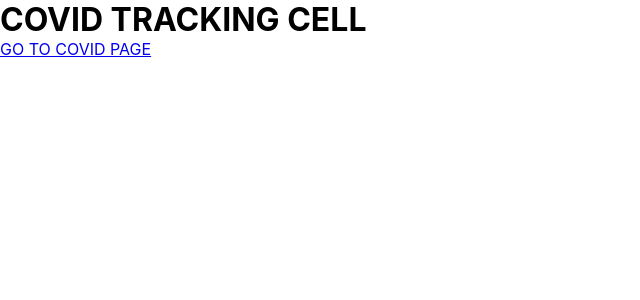
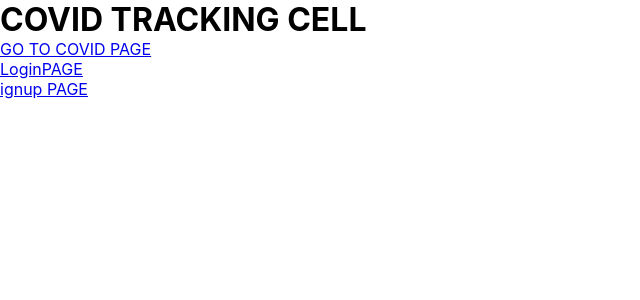
Before and after one commit to subhan300/covid-tracking-application, a React (Create React App) app: page / in a window 1280 px wide. Shown: the top 300 px of the page, without its empty margins (0-640 px from the left). Built offline with nearby package versions, Linux system fonts and the light colour scheme.

Commit message:
basic structure of aliaction
Setup all files and basic things to start project

```diff
--- a/src/App.js
+++ b/src/App.js
@@ -8,6 +8,8 @@ import {
   Link
 } from "react-router-dom";
 import Covid_form from './pages/covid-form/Covid_form.js';
+import Signup from './pages/registration/Signup';
+import Login from './pages/registration/Login';
 function App() {
   return (
     <div >
@@ -18,6 +20,12 @@ function App() {
               </Route>
                <Route exact path="/covid_form" >
                 <Covid_form />
+              </Route>
+              <Route exact path="/signup" >
+                <Signup />
+              </Route>
+              <Route exact path="/login" >
+                <Login />
               </Route>
 
 
--- a/src/pages/home/Home.js
+++ b/src/pages/home/Home.js
@@ -6,6 +6,9 @@ function Home() {
         <div>
             <h1>COVID TRACKING CELL</h1>
             <Link to="/covid_form">GO TO COVID PAGE</Link>
+          <div>  <Link to="/signup">LoginPAGE</Link></div>
+            <div><Link to="/login">ignup PAGE</Link>
+          </div>
 
         </div>
     )
```
